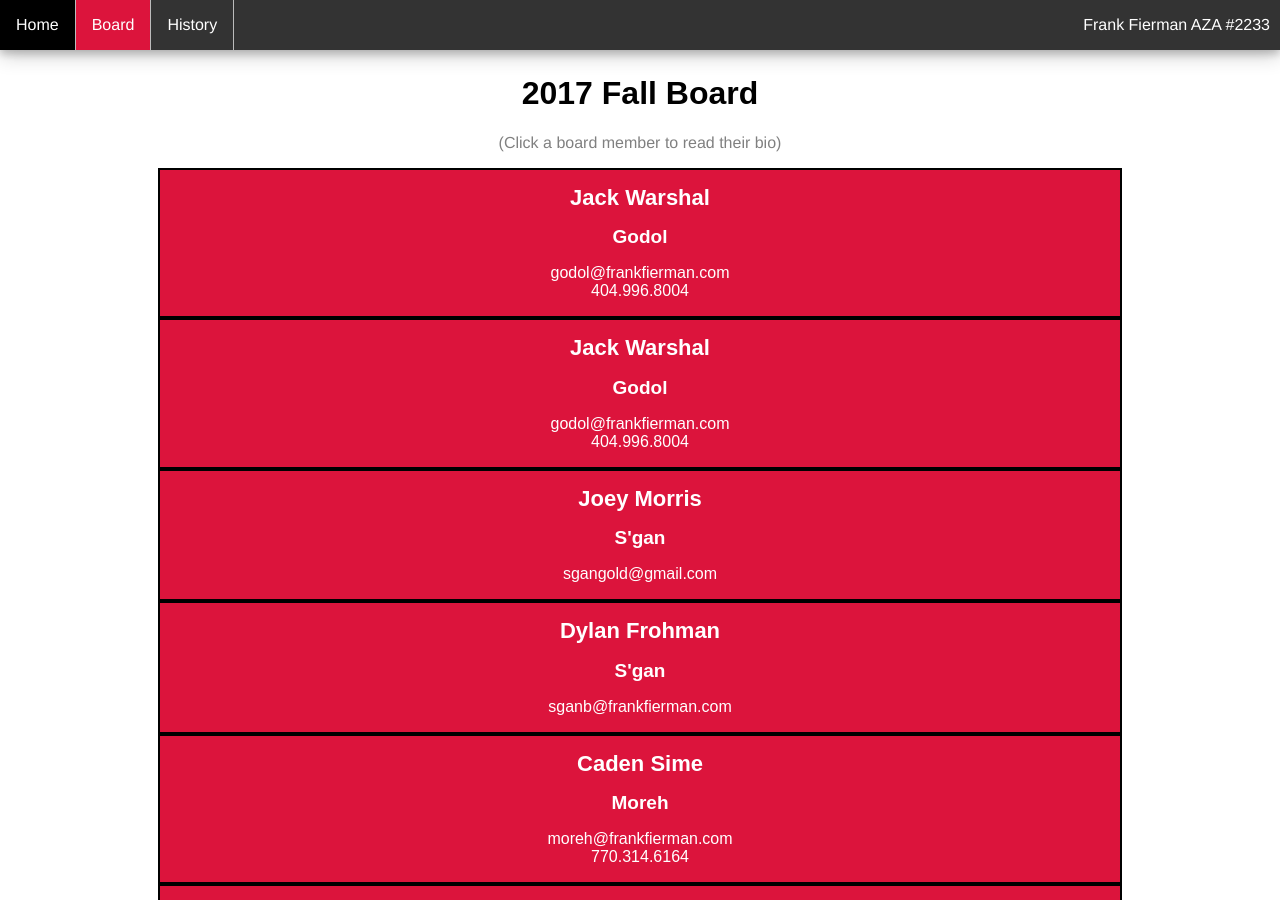
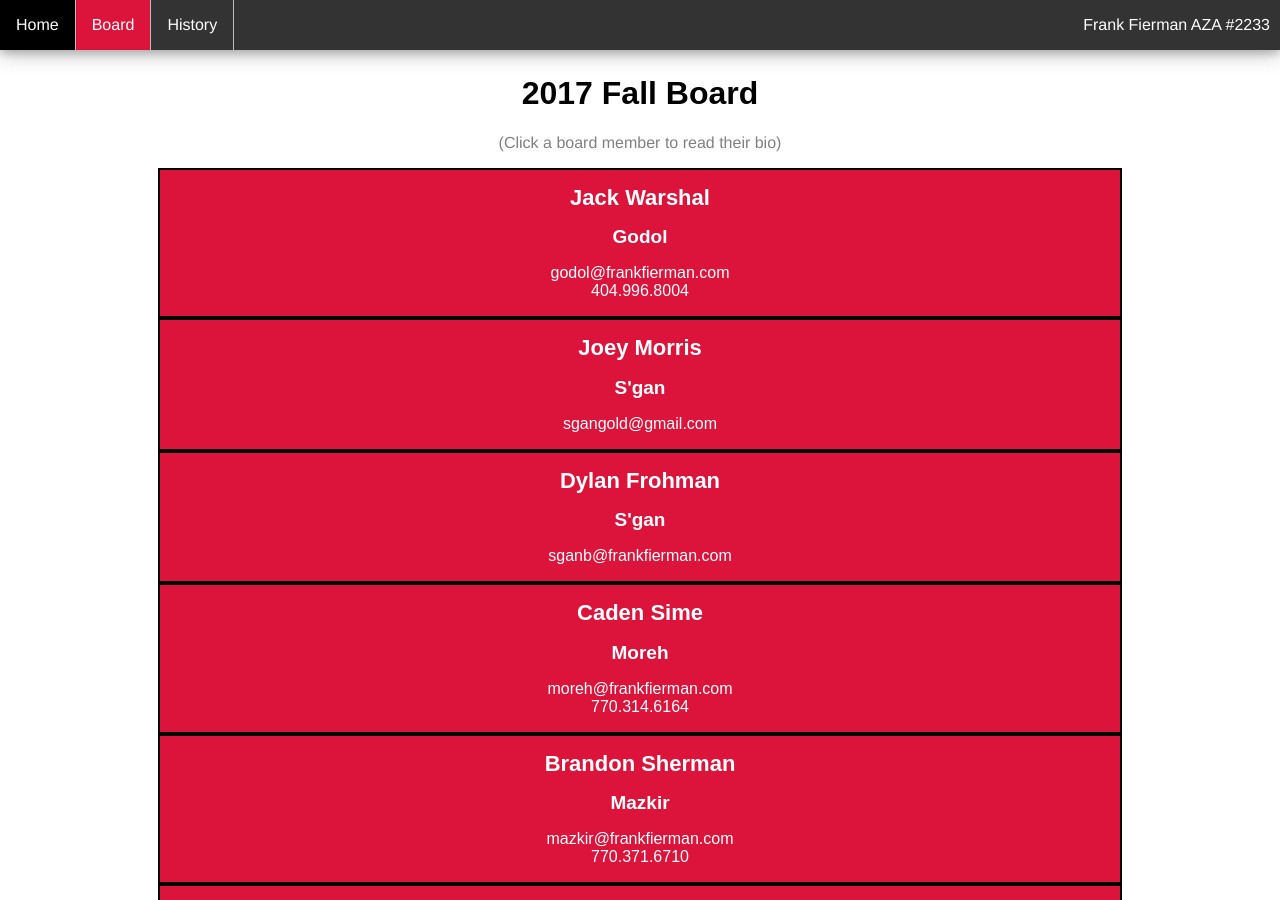
Before and after one commit to fiermanmazkir/fiermanmazkir.github.io, a Jekyll site: the page built from board/index.md, in a window 1280 px wide and 900 px high. Built offline with Jekyll 4.4.1, drawn with Linux system fonts in a browser that asks for light colours; comment, search, counter and statistics services are not loaded.

Commit message:
Update index.md

```diff
--- a/board/index.md
+++ b/board/index.md
@@ -61,17 +61,6 @@ text-decoration: none;
 	 <p class="board">godol@frankfierman.com<br>
 	 404.996.8004</p> </a></div>
 
-
-
-
-
-<div class="board">
-         <h1 class="board">Jack Warshal</h1>
-	 <h2 class="board">Godol</h2>
-	 <p class="board">godol@frankfierman.com<br>
-	 404.996.8004</p>
-	 </div>
-
 <div class="board">
 
          <h1 class="board">Joey Morris</h1>
```
